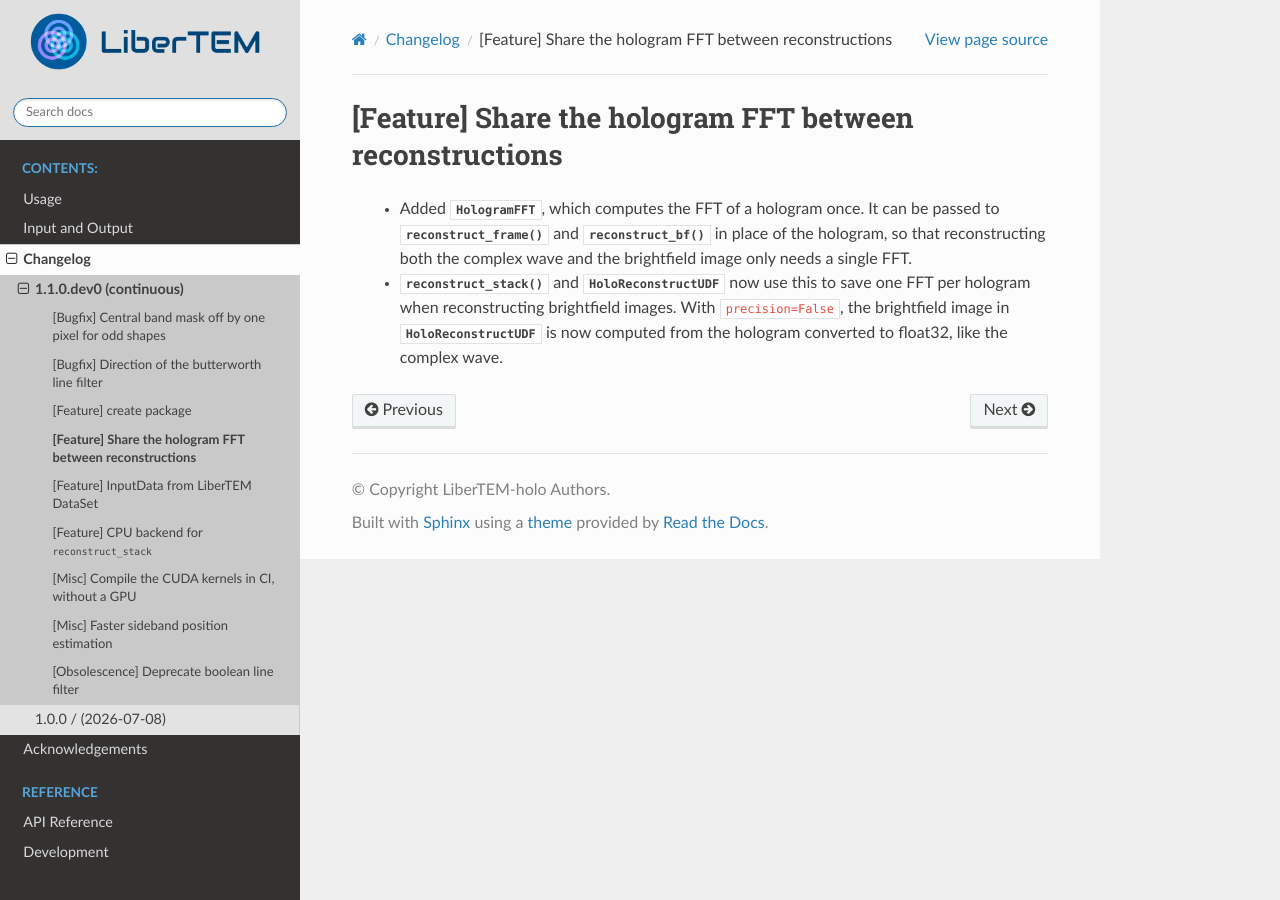
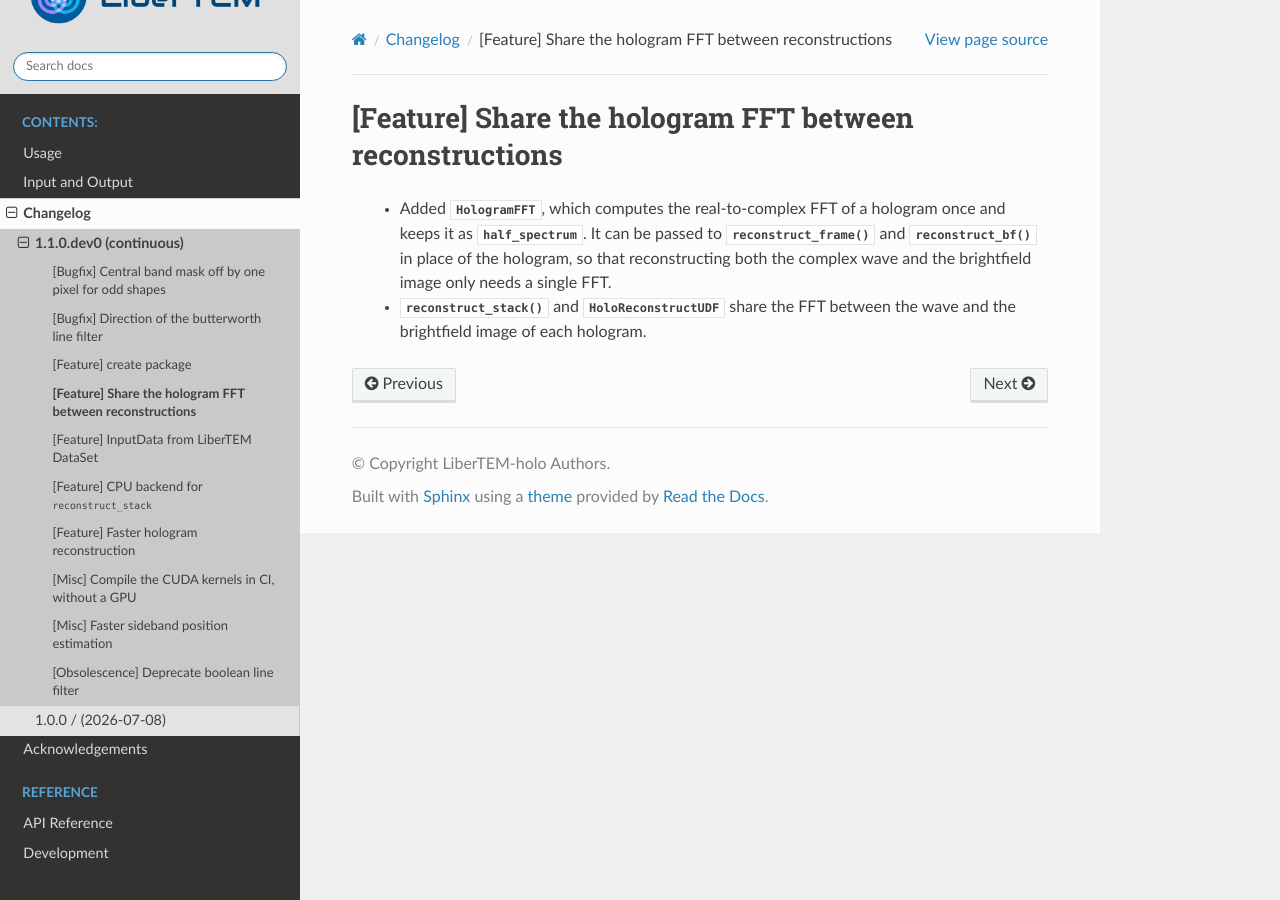
Before and after one commit to LiberTEM/LiberTEM-holo, a Sphinx documentation site: the page built from docs/source/changelog/features/hologram_fft.rst, in a window 1280 px wide. Built offline with Sphinx 7.4.7 and the Read the Docs theme 3.1.0, drawn with Linux system fonts in a browser that asks for light colours; pages that are not in the unit, such as notebooks, are missing from menus.

Commit message:
Rebuild reconstruct_frame, reconstruct_bf and HologramFFT on the plan
`reconstruct_frame` and `reconstruct_bf` keep their signatures but are now
thin wrappers around `ReconstructionPlan`: the output shape comes from
`slice_fft`, which must be the centered slice of `get_slice_fft`, and a
single-use plan without shared buffers does the work, so the wrappers stay
safe to call from threads. `HologramFFT` keeps its constructor but holds the
real-to-complex half spectrum (`half_spectrum`) instead of a full complex
FFT, which any plan for the same frame shape can gather from; a passed-in
`HologramFFT` also determines the precision, as documented before.
`reconstruct_bf` gained the `precision` parameter so that both input kinds
agree in dtype.

The previous `/N`, `roll`, `fftshift`, crop implementation is removed; a
frozen copy lives in `tests/base/test_plan.py` as the reference. The
equivalence test between the array and the `HologramFFT` path is relaxed
from bit-identical to allclose, as the two now transform different parts of
the spectrum.

Co-Authored-By: Claude Fable 5.1 <noreply@anthropic.com>
Claude-Session: https://claude.ai/code/session_019584Ag6RqZyCY1PZsmEEmy

```diff
--- a/docs/source/changelog/features/hologram_fft.rst
+++ b/docs/source/changelog/features/hologram_fft.rst
@@ -2,14 +2,12 @@
 ========================================================
 
  * Added :class:`~libertem_holo.base.reconstr.HologramFFT`, which computes the
-   FFT of a hologram once. It can be passed to
-   :func:`~libertem_holo.base.reconstr.reconstruct_frame` and
+   real-to-complex FFT of a hologram once and keeps it as
+   :attr:`~libertem_holo.base.reconstr.HologramFFT.half_spectrum`. It can be
+   passed to :func:`~libertem_holo.base.reconstr.reconstruct_frame` and
    :func:`~libertem_holo.base.reconstr.reconstruct_bf` in place of the
    hologram, so that reconstructing both the complex wave and the brightfield
    image only needs a single FFT.
  * :func:`~libertem_holo.base.convenience.reconstruct_stack` and
-   :class:`~libertem_holo.udf.reconstr.HoloReconstructUDF` now use this
-   to save one FFT per hologram when reconstructing brightfield images.
-   With :code:`precision=False`, the brightfield image in
-   :class:`~libertem_holo.udf.reconstr.HoloReconstructUDF` is now computed from
-   the hologram converted to float32, like the complex wave.
+   :class:`~libertem_holo.udf.reconstr.HoloReconstructUDF` share the FFT
+   between the wave and the brightfield image of each hologram.
--- a/docs/source/reference/index.rst
+++ b/docs/source/reference/index.rst
@@ -16,6 +16,9 @@ Reconstruction
 ~~~~~~~~~~~~~~
 
 .. automodule:: libertem_holo.base.reconstr
+    :members:
+
+.. automodule:: libertem_holo.base.plan
     :members:
 
 Image filtering and aperture building
```
Also changed, not shown: docs/source/changelog/features/reconstruction_plan.rst (added, +25 -0 lines), 2 other files.
